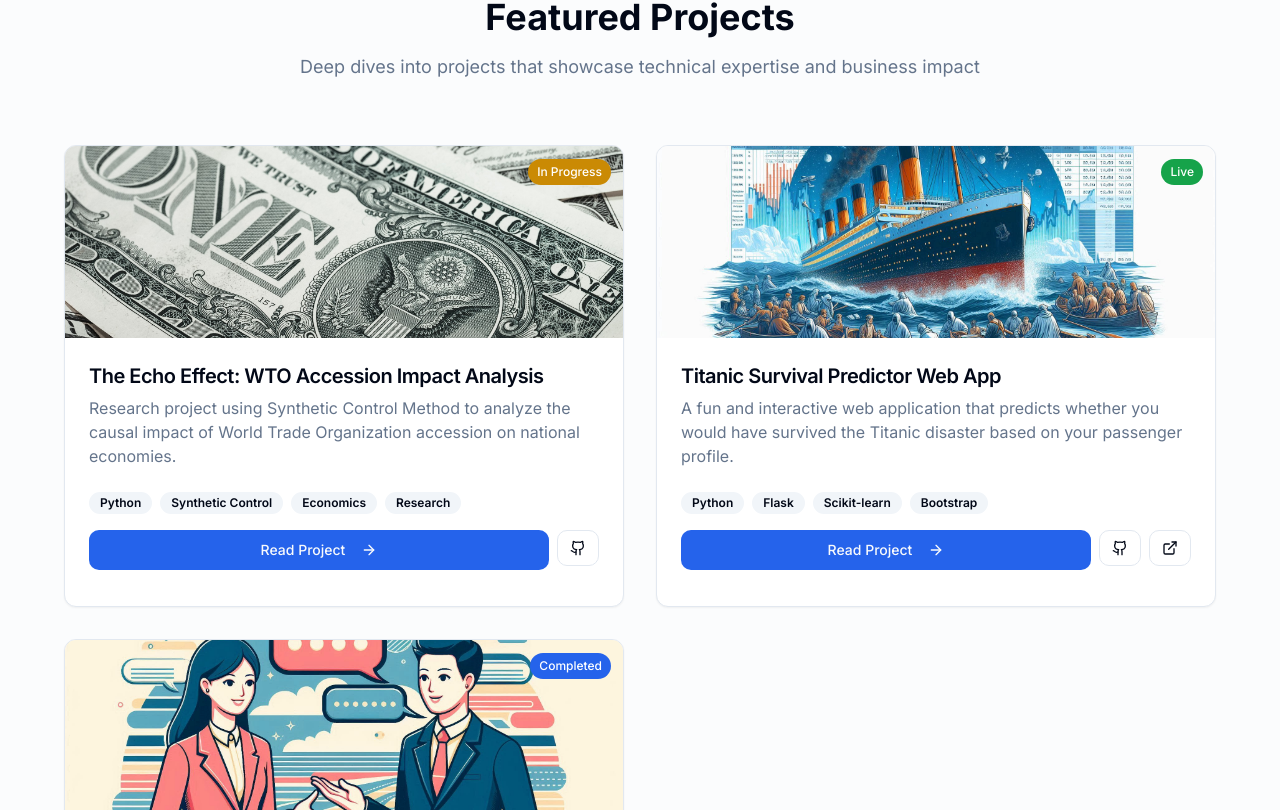
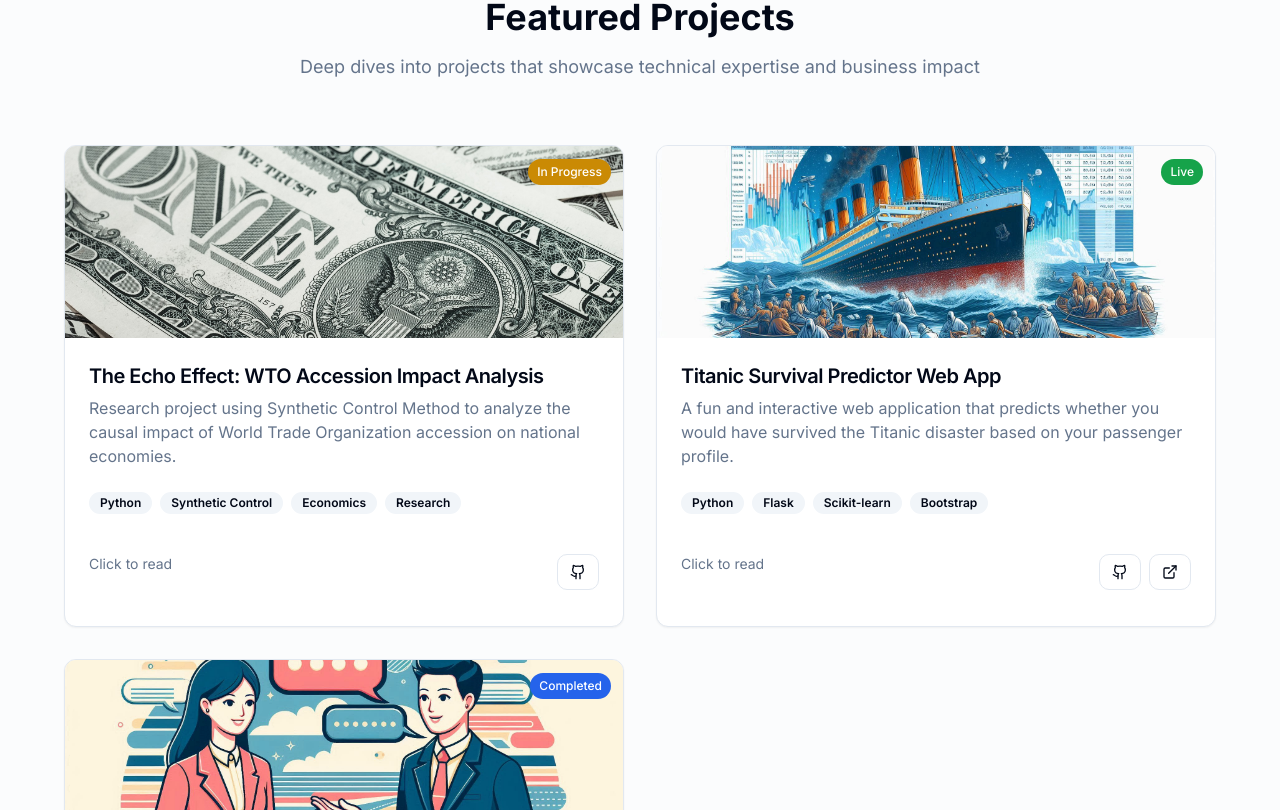
Before and after one commit to kanitmann01/profile-kanitmann, a Next.js app: page / in a window 1280 px wide. Shown: the part 1750-2560 px from the top of the page. Built offline with nearby package versions, Linux system fonts and the light colour scheme; no server answers.

Commit message:
feat: make entire article and project cards clickable

```diff
--- a/app/articles/page.tsx
+++ b/app/articles/page.tsx
@@ -10,6 +10,7 @@ import Image from "next/image"
 import { articles } from "@/data/articles"
 import { LikeButton } from "@/components/like-button"
 import { useLikes } from "@/hooks/use-likes"
+import { ProjectCardInteractive } from "@/components/project-card-interactive"
 import {
   Select,
   SelectContent,
@@ -81,14 +82,15 @@ export default function Articles() {
         </div>
 
         {/* Featured Article Hero */}
-        <Card className="overflow-hidden mb-12 border-2">
+        <Card className="overflow-hidden mb-12 border-2 cursor-pointer group">
+          <Link href={featuredArticle.canonicalPath}>
             <div className="grid md:grid-cols-2 gap-0">
               <div className="relative h-64 md:h-auto">
                 <Image
                   src={featuredArticle.heroImage || "/placeholder.jpg"}
                   alt={featuredArticle.title}
                   fill
-                className="object-cover"
+                  className="object-cover group-hover:scale-105 transition-transform duration-300"
                   priority
                 />
                 <div className="absolute top-4 left-4">
@@ -123,19 +125,20 @@ export default function Articles() {
                   </div>
                 </div>
                 <div className="flex items-center gap-3">
-                <Button asChild size="lg">
-                  <Link href={featuredArticle.canonicalPath}>
-                    Read Article <ArrowRight className="ml-2 h-4 w-4" />
-                  </Link>
-                </Button>
+                  <div className="text-sm font-medium text-primary flex items-center gap-2">
+                    Read Article <ArrowRight className="h-4 w-4" />
+                  </div>
+                  <ProjectCardInteractive>
                     <LikeButton
                       itemId={featuredArticle.slug}
                       initialCount={featuredArticle.likeCount}
                       onCountChange={(count) => updateLikeCount(featuredArticle.slug, count)}
                     />
+                  </ProjectCardInteractive>
                 </div>
               </CardHeader>
             </div>
+          </Link>
         </Card>
 
         {/* Article Grid */}
@@ -143,8 +146,9 @@ export default function Articles() {
           {otherArticles.map((article) => (
             <Card
               key={article.slug}
-              className="overflow-hidden hover:shadow-lg transition-all group flex flex-col"
+              className="overflow-hidden hover:shadow-lg transition-all group flex flex-col cursor-pointer"
             >
+              <Link href={article.canonicalPath} className="flex-1 flex flex-col">
                 <div className="relative h-48 overflow-hidden">
                   <Image
                     src={article.heroImage || "/placeholder.jpg"}
@@ -174,18 +178,19 @@ export default function Articles() {
                       </Badge>
                     ))}
                   </div>
+                </CardContent>
+              </Link>
+              <CardContent className="pt-0">
                 <div className="flex items-center justify-between">
-                  <Button asChild variant="ghost" size="sm">
-                    <Link href={article.canonicalPath}>
-                      Read More <ArrowRight className="ml-2 h-3.5 w-3.5" />
-                    </Link>
-                  </Button>
+                  <span className="text-sm text-muted-foreground">Click to read</span>
+                  <ProjectCardInteractive>
                     <LikeButton
                       itemId={article.slug}
                       initialCount={article.likeCount}
                       onCountChange={(count) => updateLikeCount(article.slug, count)}
                       variant="compact"
                     />
+                  </ProjectCardInteractive>
                 </div>
               </CardContent>
             </Card>
--- /dev/null
+++ b/components/project-card-interactive.tsx
@@ -0,0 +1,24 @@
+"use client"
+
+import { ReactNode } from "react"
+
+interface ProjectCardInteractiveProps {
+  children: ReactNode
+  onClick?: (e: React.MouseEvent) => void
+}
+
+export function ProjectCardInteractive({ children, onClick }: ProjectCardInteractiveProps) {
+  const handleClick = (e: React.MouseEvent) => {
+    e.preventDefault()
+    e.stopPropagation()
+    if (onClick) {
+      onClick(e)
+    }
+  }
+
+  return (
+    <div className="relative z-10" onClickCapture={handleClick}>
+      {children}
+    </div>
+  )
+}
--- a/components/project-card.tsx
+++ b/components/project-card.tsx
@@ -6,6 +6,7 @@ import Link from "next/link"
 import Image from "next/image"
 import { ScaleOnHover } from "@/components/animations/scale-on-hover"
 import { LikeButton } from "@/components/like-button"
+import { ProjectCardInteractive } from "@/components/project-card-interactive"
 
 interface ProjectCardProps {
   project: {
@@ -40,13 +41,14 @@ export function ProjectCard({ project, likeCount = 0, onLikeCountChange }: Proje
 
   return (
     <ScaleOnHover>
-      <Card className="overflow-hidden hover:shadow-lg transition-shadow h-full flex flex-col">
+      <Card className="overflow-hidden hover:shadow-lg transition-shadow h-full flex flex-col cursor-pointer group">
+        <Link href={project.href} className="flex-1 flex flex-col">
           <div className="relative h-48 overflow-hidden">
             <Image
               src={project.image}
               alt={project.title}
               fill
-            className="object-cover"
+              className="object-cover group-hover:scale-105 transition-transform duration-300"
             />
             {/* Status badge */}
             {project.status && (
@@ -71,12 +73,13 @@ export function ProjectCard({ project, likeCount = 0, onLikeCountChange }: Proje
                 </Badge>
               ))}
             </div>
+          </CardContent>
+        </Link>
+        <CardContent className="pt-0">
           <div className="flex flex-col sm:flex-row gap-2 mb-3">
-            <Button asChild className="flex-1">
-              <Link href={project.href}>
-                Read Project <ArrowRight className="ml-2 h-4 w-4" />
-              </Link>
-            </Button>
+            <span className="text-sm text-muted-foreground flex-1">Click to read</span>
+            <ProjectCardInteractive>
+              <div className="flex gap-2">
                 {project.github && (
                   <Button variant="outline" size="sm" asChild>
                     <Link href={project.github} target="_blank">
@@ -92,14 +95,18 @@ export function ProjectCard({ project, likeCount = 0, onLikeCountChange }: Proje
                   </Button>
                 )}
               </div>
+            </ProjectCardInteractive>
+          </div>
           {project.slug && (
             <div className="flex justify-end">
+              <ProjectCardInteractive>
                 <LikeButton
                   itemId={project.slug}
                   initialCount={likeCount}
                   onCountChange={onLikeCountChange}
                   variant="compact"
                 />
+              </ProjectCardInteractive>
             </div>
           )}
         </CardContent>
```
Lines whose indentation alone changed are shown as unchanged.
